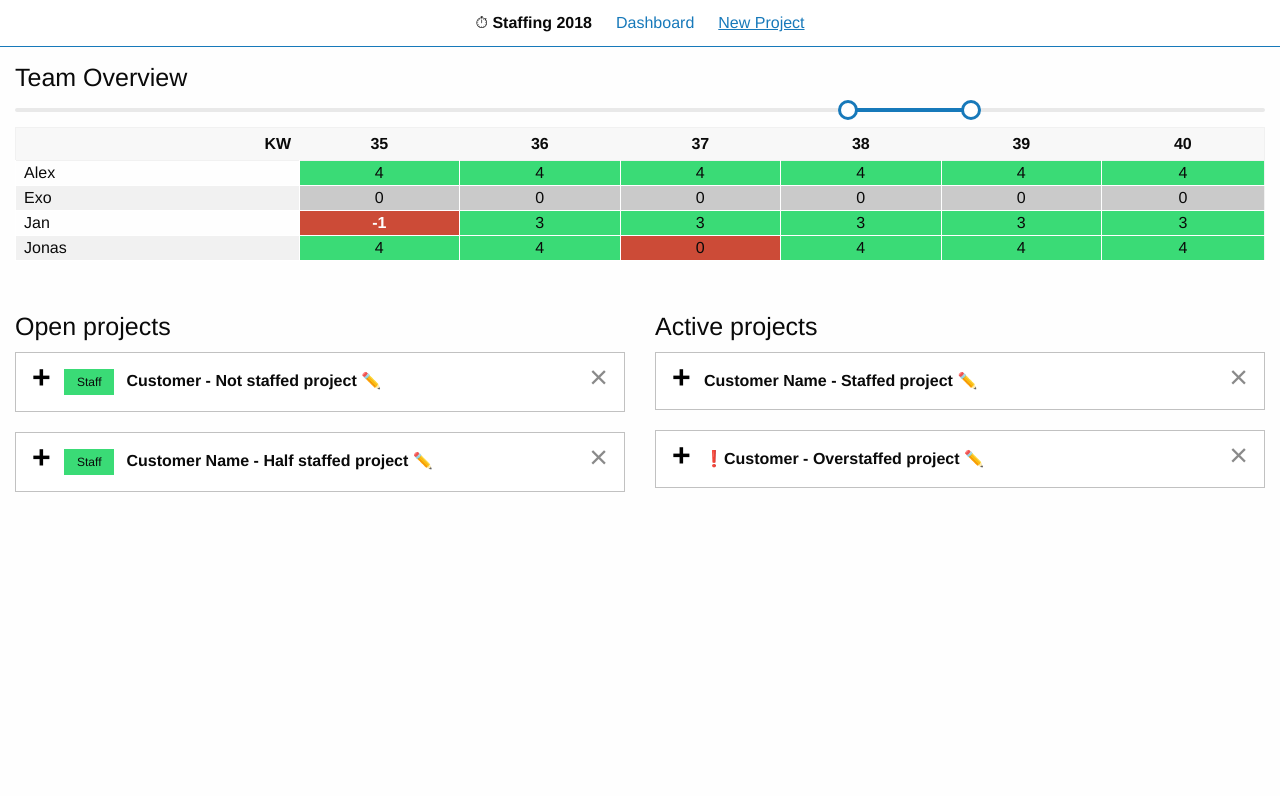
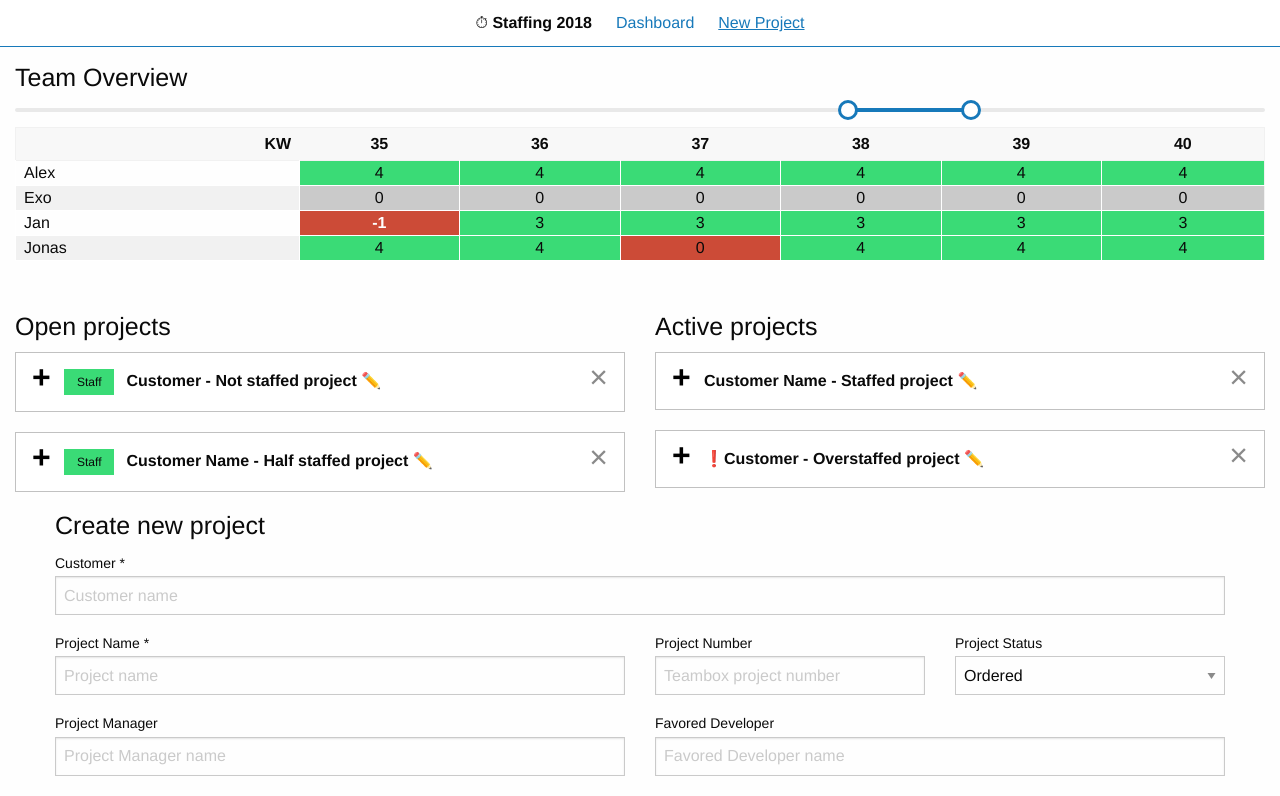
Before and after one commit to hummelch/staffing, a React (Create React App) app: page /new-project in a window 1280 px wide. Shown: the top 796 px of the page. Built offline with nearby package versions, Linux system fonts and the light colour scheme; data requests are answered from the project's data file.

Commit message:
revert navigation approach

```diff
--- a/src/components/navigation/Navigation.jsx
+++ b/src/components/navigation/Navigation.jsx
@@ -1,5 +1,5 @@
 import React, { Component } from 'react';
-import { BrowserRouter as Router, Route, NavLink, Redirect } from 'react-router-dom';
+import { BrowserRouter as Router, Route, NavLink } from 'react-router-dom';
 
 import {config} from '../../config';
 import Dashboard from '../dashboard/Dashboard';
@@ -18,11 +18,8 @@ class Navigation extends Component {
           </ul>
 
           <main className="content">
-            <Route exact path="/" render={() => (
-              <Redirect to={`/${new Date().getFullYear()}`}/>
-            )}/>
-            <Route path="/:year" component={Dashboard} />
-            <Route path="/:year/new-project" component={ProjectForm} />
+            <Route path="/" component={Dashboard} />
+            <Route path="/new-project" component={ProjectForm} />
           </main>
         </div>
       </Router>
```
